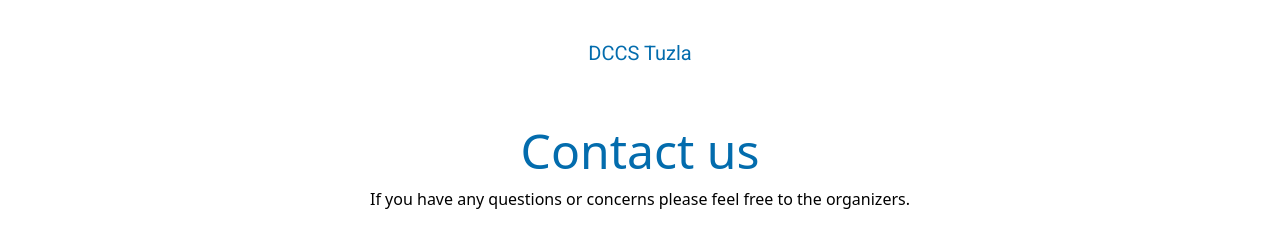
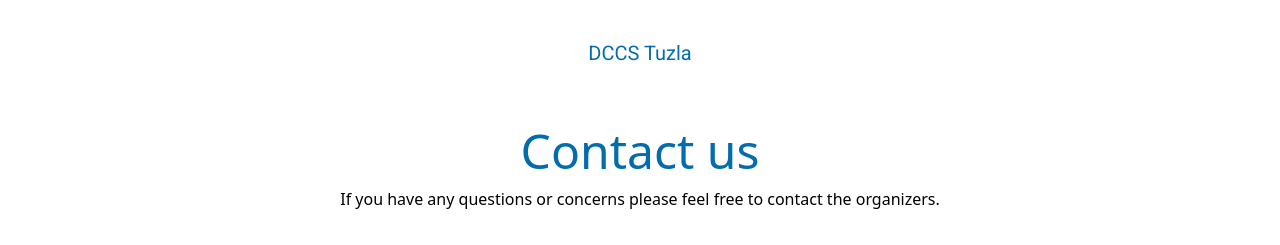
Before and after one commit to Herr-Hauptmann/eestech-challenge-sarajevo, a Vue app: page / in a window 1280 px wide. Shown: the part 2314-2559 px from the top of the page. Built offline with nearby package versions, Linux system fonts and the light colour scheme.

Commit message:
fix wording on contact partial

```diff
--- a/src/partials/Home/Contact.vue
+++ b/src/partials/Home/Contact.vue
@@ -5,7 +5,7 @@
 <template>
 <div class="container mx-auto my-9" id="contact">
     <h2 class="text-center text-5xl text-eestech-2">Contact us</h2>
-    <p class="my-3 text-center text-md">If you have any questions or concerns please feel free to the organizers.</p>
+    <p class="my-3 text-center text-md">If you have any questions or concerns please feel free to contact the organizers.</p>
 
 
     <div class="grid md:grid-cols-2 gap-2 my-9">
```
